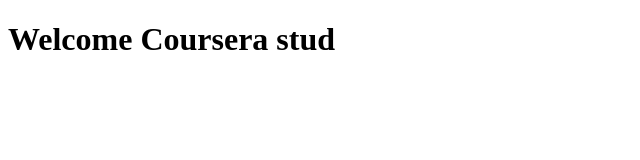
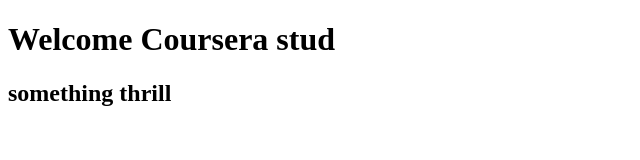
Before and after one commit to mariusmielcarek/angularjs, a plain HTML site: page index.html in a window 1280 px wide. Shown: the whole page, without its empty margins (0-640 px from the left). Drawn offline with Linux system fonts and the light colour scheme.

Commit message:
another index.html modification

```diff
--- a/index.html
+++ b/index.html
@@ -6,5 +6,6 @@
   </head>
   <body>
   <h1>Welcome Coursera stud</h1>
+  <h2>something thrill</h2>
   </body>
 </html>
```
